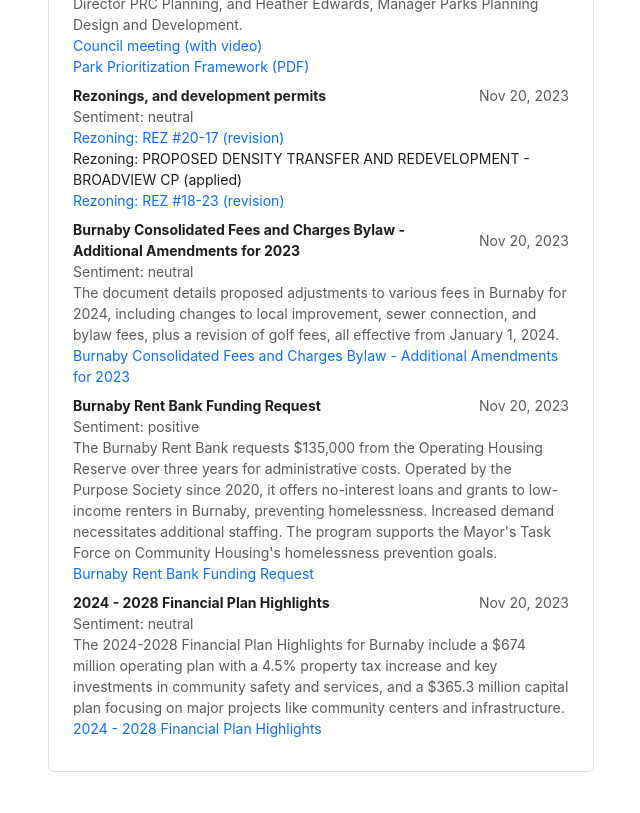
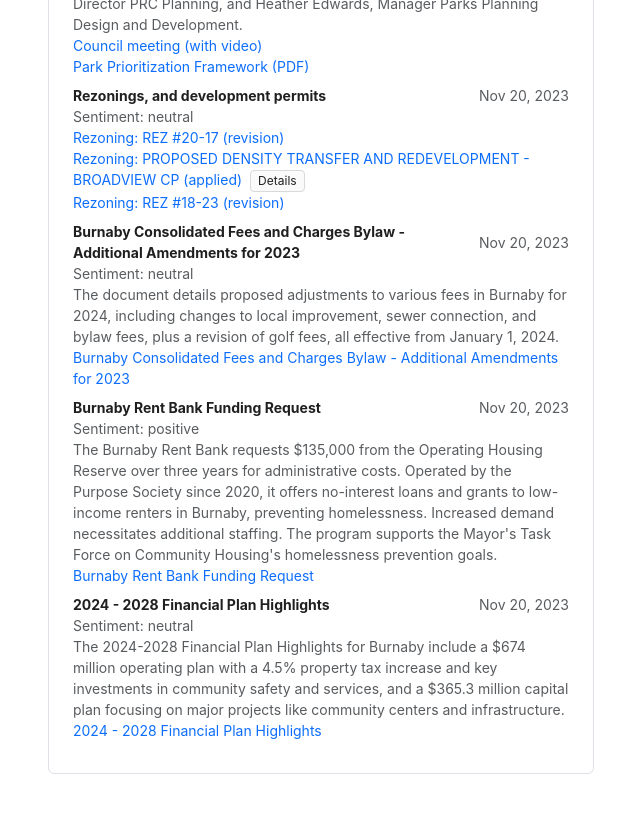
Before and after one commit to albertkim/gridview-analytics-web, a React (Create React App) app: page /news in a window 1280 px wide. Shown: the part 1620-2433 px from the top of the page, without its empty margins (34-674 px from the left). Built offline with nearby package versions, Linux system fonts and the light colour scheme.

Commit message:
Added a more compact popover for NewsItem

```diff
--- a/src/pages/NewsPage/NewsItem.tsx
+++ b/src/pages/NewsPage/NewsItem.tsx
@@ -1,4 +1,4 @@
-import { Popover } from 'antd'
+import { Popover, Tag } from 'antd'
 import React, { useState } from 'react'
 
 interface NewsItemProps {
@@ -35,27 +35,36 @@ export function NewsItem({date, title, sentiment, contents, tooltip, links}: New
             <>
               {
                 links.map((l) =>
-                  l.summary ?
-                  (<div>
+                  (
+                    <div>
+                      <a href={l.url} target='_blank' rel='noreferrer'>
+                        {l.title}
+                      </a>
+                      {
+                        l.summary ? (
                           <Popover
                             content={
                               <div style={{width: 400}}>
-                          <p>{l.summary}</p>
-                          <p><a className='mr-2' href={l.url} target='_blank' rel='noreferrer'>Source</a></p>
-                          <a onClick={hide}>Close</a>
+                                <div><b>{l.title}</b></div>
+                                <div className='mb-2'>
+                                  <a href={l.url} target='_blank' rel='noreferrer'>Source URL</a>
+                                </div>
+                                <div className='text-muted'>{l.summary}</div>
                               </div>
                             }
-                      title={l.title}
-                      trigger="click"
+                            trigger='click'
                             open={open}
                             onOpenChange={(e) => handleOpenChange(e)}
-                      placement="bottom"
+                            placement='bottom'
                           >
-                    <div>{l.title}</div>
+                            <Tag color='default' style={{cursor: 'pointer', marginLeft: '0.5rem'}}>
+                              Details
+                            </Tag>
                           </Popover>
-
-                  </div>) :
-                  (<div><a className='mr-2' href={l.url} target='_blank' rel='noreferrer'>{l.title}</a></div>)
+                        ) : undefined
+                      }
+                    </div>
+                  )
                 )
               }
             </>
```
Lines whose indentation alone changed are shown as unchanged.
